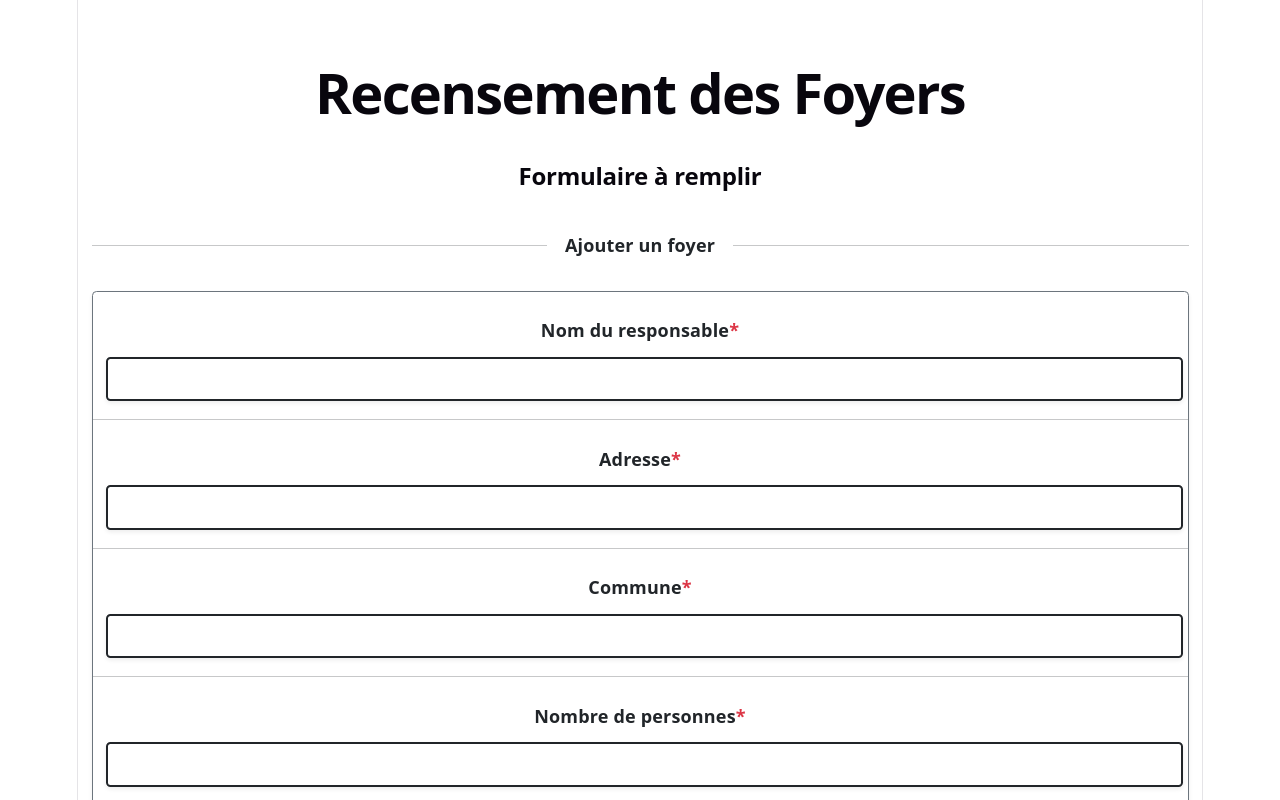
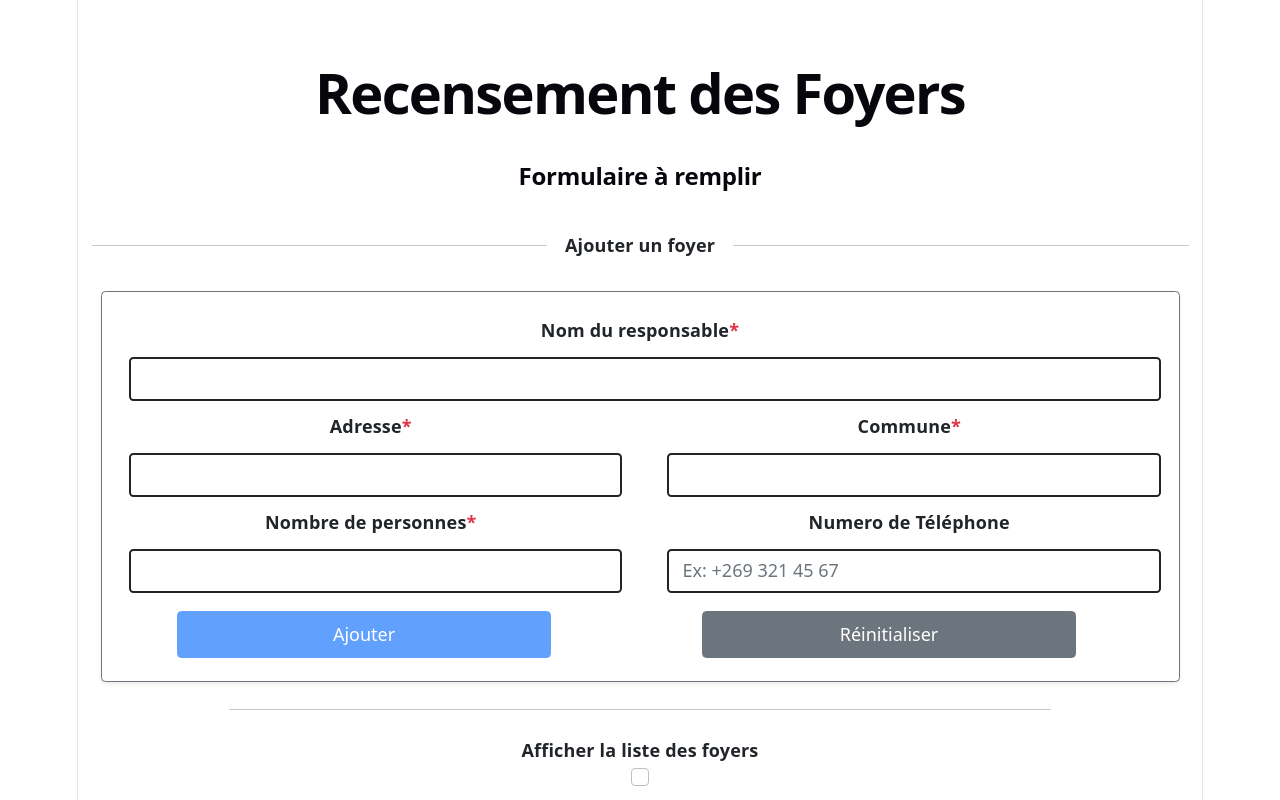
Before and after one commit to rahmatiyoussoufissihaka-cloud/recencement-foyers, a React (Vite) app in the folder front/: page / in a window 1280 px wide. Shown: the top 800 px of the page. Built offline with nearby package versions, Linux system fonts and the light colour scheme.

Commit message:
Modification du style du formulaire

```diff
--- a/front/Components/Forms/Input.jsx
+++ b/front/Components/Forms/Input.jsx
@@ -20,7 +20,7 @@ export function Input({label, value, onChange, placeholder,required = false, typ
             <input id={id}
             type={type}
              placeholder={placeholder}
-             className="form-control border-2 border-dark m-1 shadow-sm "
+             className="form-control border-2 border-dark m-1 "
               value={value}
                onChange={(e)=>onChange(e.target.value)}
                required={required} />
--- a/front/src/App.jsx
+++ b/front/src/App.jsx
@@ -255,33 +255,38 @@ return(
   <hr className="flex-grow-1" />
 </div>
 
-  <form ref={formRef} className=' bg-white rounded shadow-sm border border-secondary py-3'>
-    <Input
+  <form ref={formRef} className=' bg-white rounded shadow-sm border border-secondary py-3 m-2 row'>
+    <div>
+      <Input
      type="text"
      label="Nom du responsable"
      name="nomResponsable"
      value={formData.nomResponsable}
      onChange={(value) => handleChange({ name: "nomResponsable", value })}
-     required={true} />
-     <hr className="border-1 border-dark" />
-    <Input
+     required={true}  />
+
+    </div>
+    <div className='col-md-6'>
+      <Input
      type="text"
     label="Adresse"
     name="adresse"
      value={formData.adresse}
      onChange={(value) => handleChange({ name: "adresse", value })}
      required={true} />
-
-     <hr className=" border-1 border-dark" />
-    <Input
+    </div>
+    <div className='col-md-6'>
+      <Input
     type="text"
     label="Commune"
     name="commune"
      value={formData.commune}
       onChange={(value) => handleChange({ name: "commune", value })}
       required={true} />
-      <hr className="border-1 border-dark" />
-    <Input
+    </div>
+
+    <div className='col-md-6'>
+      <Input
      label="Nombre de personnes"
      type="number"
      min="1"
@@ -290,15 +295,18 @@ return(
       value={formData.nombrePersonnes}
        onChange={(value) => handleChange({ name: "nombrePersonnes", value })}
        required={true} />
-       <hr className="border-1 border-dark" />
-    <Input
+    </div>
+
+    <div className='col-md-6 '>
+      <Input
      label="Numero de Téléphone"
      type="tel"
      name="telephone"
      value={formData.telephone}
       placeholder="Ex: +269 321 45 67"
       onChange={(value) => handleChange({ name: "telephone", value })} />
-      <hr className="border-1 border-dark" />
+
+    </div>
 
       {editingId === null? (
         <div className="row mt-2 d-flex  ">
```
